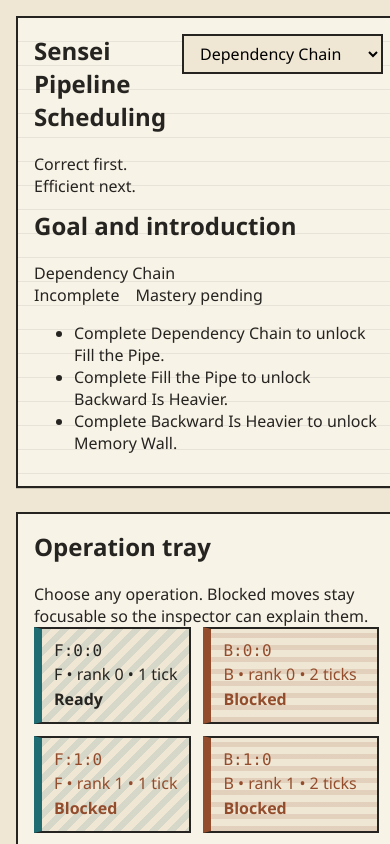
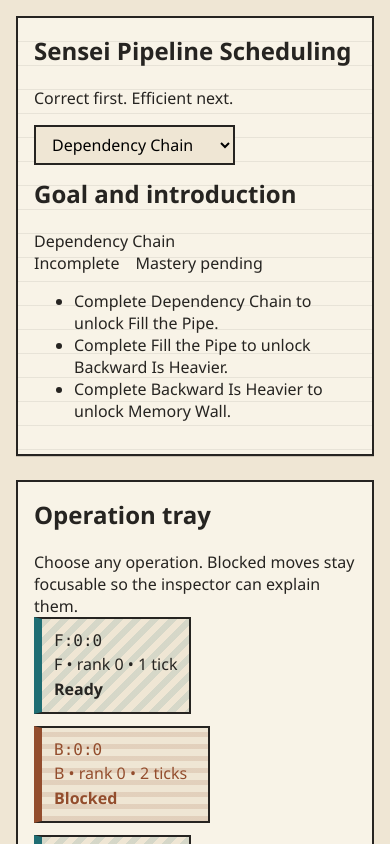
Before and after one commit to phi9t/sensei, a React (Vite) app: page / in a window 390 px wide. Shown: the top 844 px of the page. Built offline with nearby package versions, Linux system fonts and the light colour scheme.

Commit message:
fix: contain mobile layout overflow
Co-authored-by: TRAE CLI <traecli@bytedance.com>

```diff
--- a/src/styles/app.css
+++ b/src/styles/app.css
@@ -57,6 +57,7 @@ a:focus-visible,
   gap: var(--space-4);
   padding: var(--space-4);
   max-width: 1500px;
+  min-width: 0;
   margin: 0 auto;
 }
 
@@ -115,11 +116,16 @@ a:focus-visible,
 .content-grid {
   display: grid;
   gap: var(--space-4);
+  min-width: 0;
   grid-template-columns: minmax(0, 2.3fr) minmax(20rem, 1fr);
   grid-template-areas:
     'tray tray'
     'board inspector'
     'metrics controls';
+}
+
+.content-grid > * {
+  min-width: 0;
 }
 
 .tray-panel {
@@ -369,6 +375,16 @@ a:focus-visible,
     padding: var(--space-3);
   }
 
+  .hero-panel__topline {
+    flex-wrap: wrap;
+  }
+
+  .hero-panel__topline > *,
+  .hero-panel select {
+    min-width: 0;
+    max-width: 100%;
+  }
+
   .board-scroll-region {
     max-width: 100%;
   }
```
Also changed, not shown: 1 other file (tests, documents, lock files or other folders).
